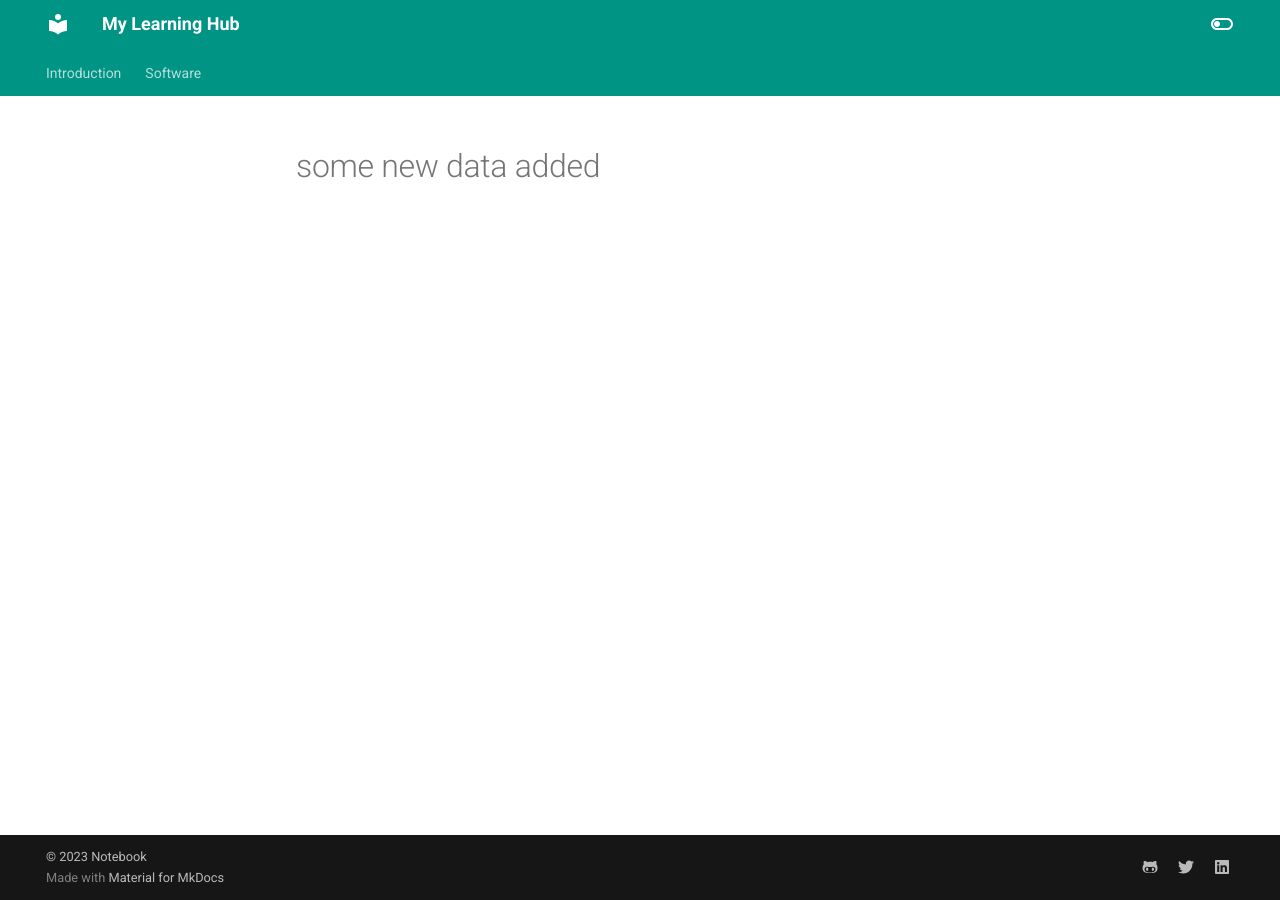
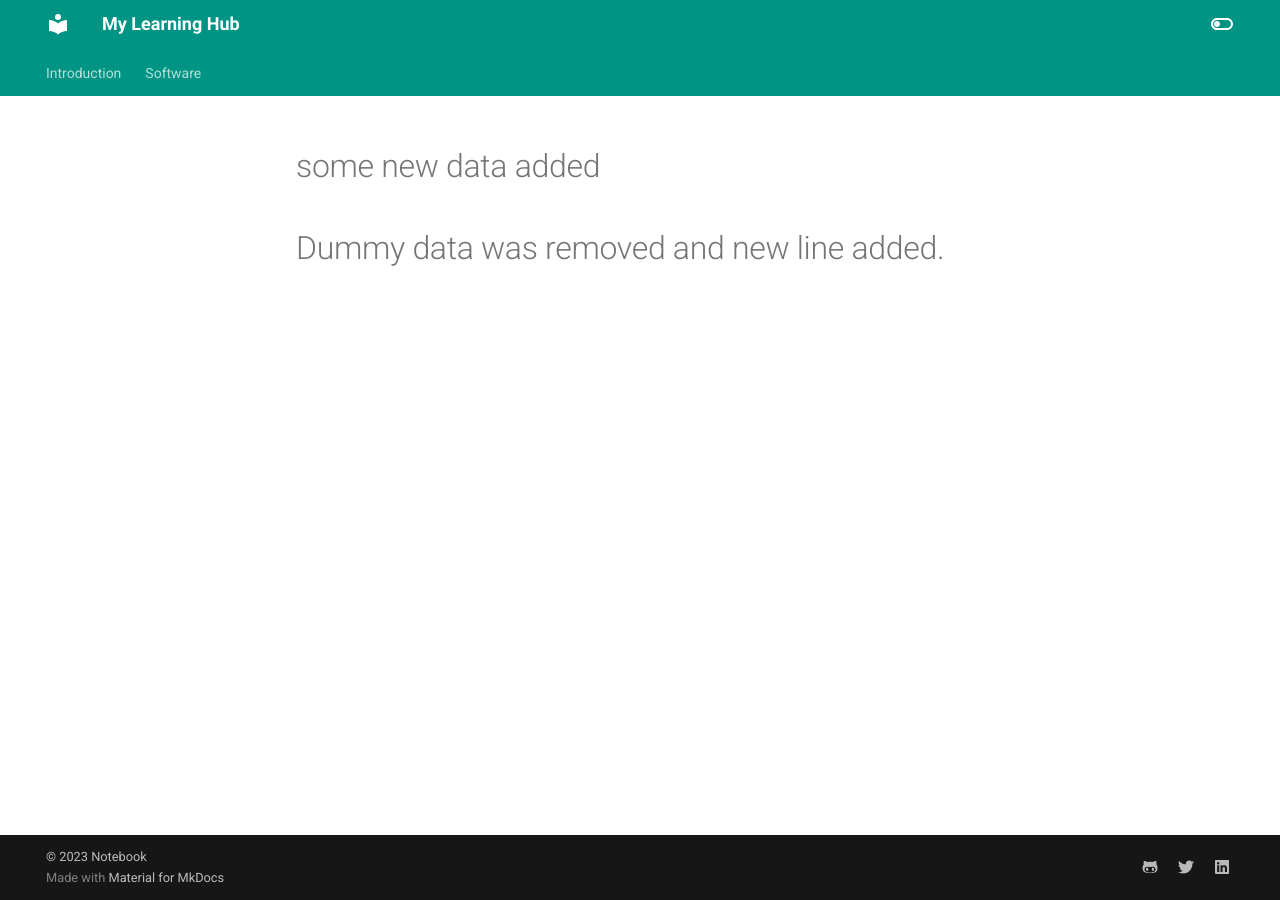
Before and after one commit to rajpal-virk/learning-notes, an MkDocs documentation site: the page built from docs/software/git/git-practice-file.md, in a window 1280 px wide. Built offline with MkDocs 1.6.1 and Material for MkDocs 9.7.7, drawn with Linux system fonts in a browser that asks for light colours.

Commit message:
practice file edited

```diff
--- a/docs/software/git/git-practice-file.md
+++ b/docs/software/git/git-practice-file.md
@@ -1 +1,2 @@
 # some new data added
+# Dummy data was removed and new line added.
```
